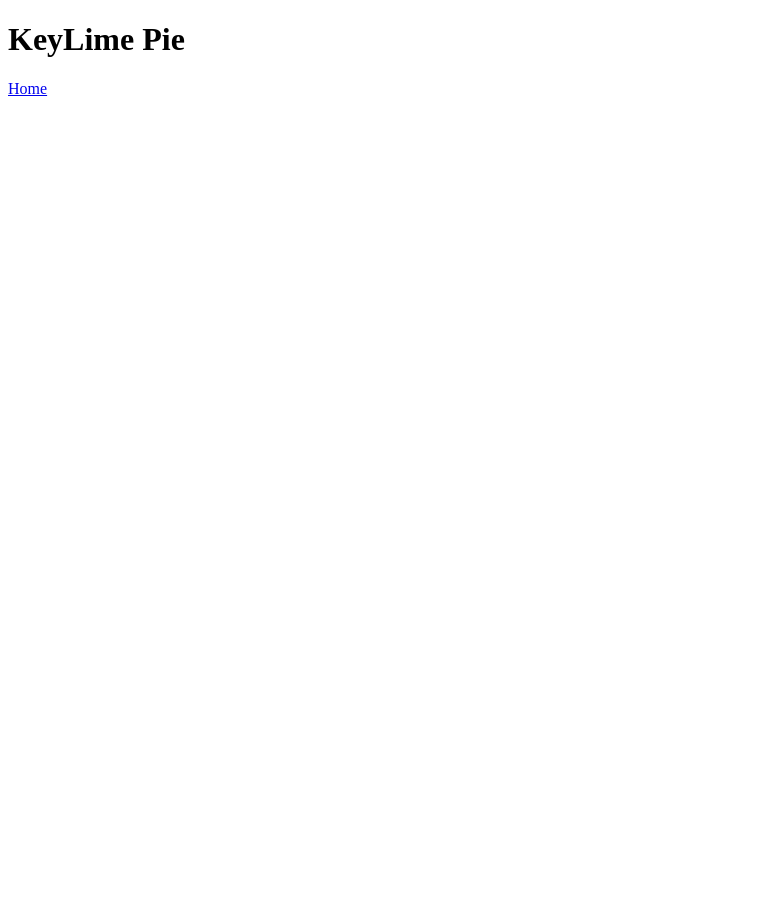
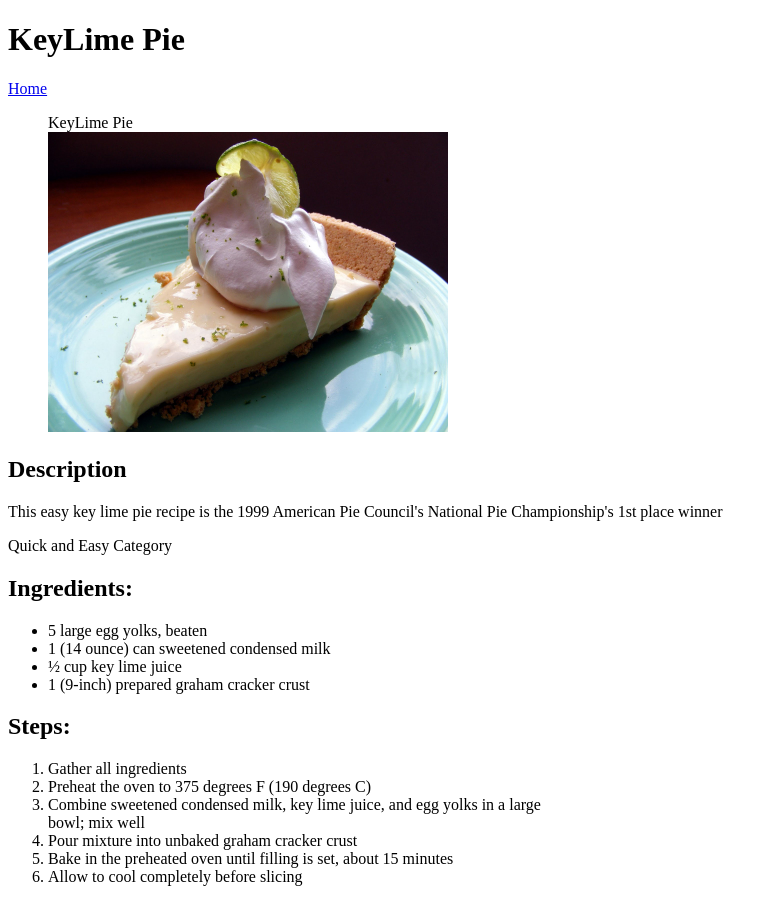
Before and after one commit to shefroyrowe/recipes, a plain HTML site: page recipes/keylime-pie.html in a window 1280 px wide. Shown: the whole page, without its empty margins (0-778 px from the left). Before the commit the page ends 800 px from the top, so only its background shows below. Drawn offline with Linux system fonts and the light colour scheme.

Commit message:
add fries img to assets, add ingredients and steps markup

```diff
--- a/recipes/keylime-pie.html
+++ b/recipes/keylime-pie.html
@@ -1,12 +1,44 @@
 <!DOCTYPE html>
 <html lang="en">
+
 <head>
     <meta charset="UTF-8">
     <meta name="viewport" content="width=device-width, initial-scale=1.0">
     <title>Keylime Pie</title>
 </head>
+
 <body>
     <h1>KeyLime Pie</h1>
     <a href="../index.html">Home</a>
+    <figure>
+        <figcaption>KeyLime Pie</figcaption>
+        <img width="400" src="../assets/keylime.jpg" alt="slice of keylime pie with purple whip cream">
+    </figure>
+    <div>
+        <h2>Description</h2>
+        <p>This easy key lime pie recipe is the 1999 American Pie Council's National Pie Championship's 1st place winner
+        </p>
+        <p>Quick and Easy Category</p>
+    </div>
+    <div>
+        <h2>Ingredients:</h2>
+        <ul>
+            <li>5 large egg yolks, beaten</li>
+            <li>1 (14 ounce) can sweetened condensed milk</li>
+            <li>½ cup key lime juice</li>
+            <li>1 (9-inch) prepared graham cracker crust</li>
+        </ul>
+
+        <h2>Steps:</h2>
+        <ol>
+            <li>Gather all ingredients</li>
+            <li>Preheat the oven to 375 degrees F (190 degrees C)</li>
+            <li>Combine sweetened condensed milk, key lime juice, and egg yolks in a large <br /> bowl; mix well</li>
+            <li>Pour mixture into unbaked graham cracker crust</li>
+            <li>Bake in the preheated oven until filling is set, about 15 minutes</li>
+            <li>Allow to cool completely before slicing</li>
+        </ol>
+    </div>
 </body>
+
 </html>
```
Also changed, not shown: index.html (+1 -0 lines), assets/fries.webp (added), assets/keylime.jpg (added).
